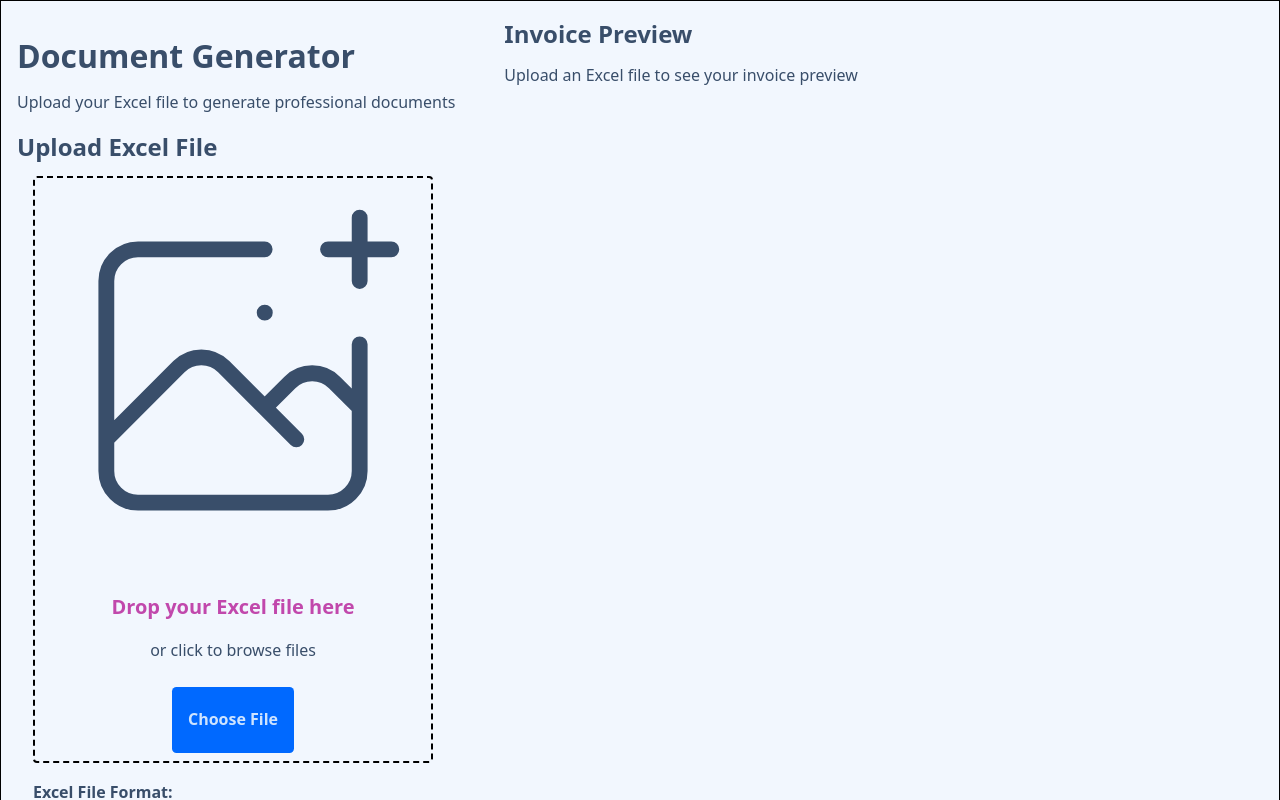
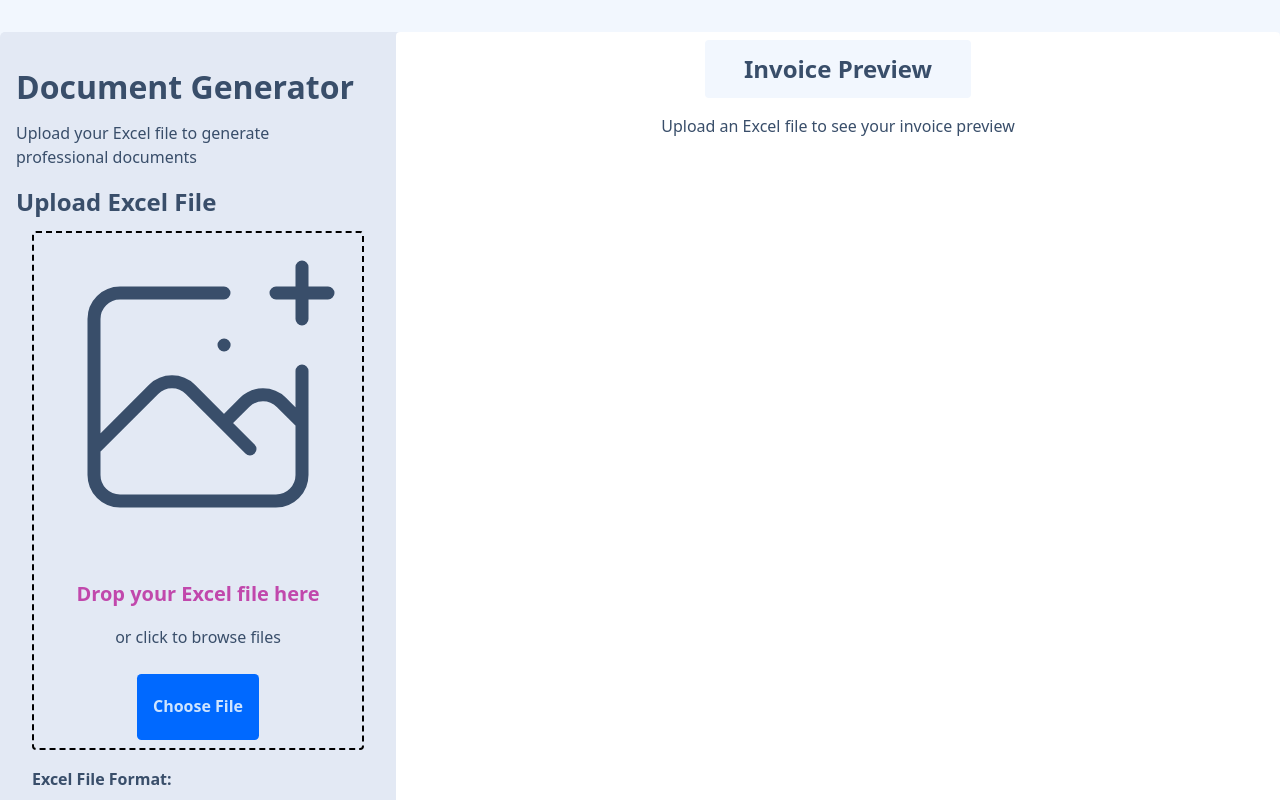
Before and after one commit to dzejkk/React_document_generator_from_excel, a React (Vite) app: page / in a window 1280 px wide. Shown: the top 800 px of the page. Built offline with nearby package versions, Linux system fonts and the light colour scheme; what @react-pdf/renderer would draw is missing.

Commit message:
added styles with modules.css

```diff
--- a/src/App.jsx
+++ b/src/App.jsx
@@ -18,15 +18,11 @@ function App() {
         <div className={style.flexRow}>
           {/* Left Column - Excel Upload */}
           <div className={style.leftColumn}>
-            <header className="text-center mb-8">
-              <h1 className="text-3xl font-bold text-gray-900 mb-2">
-                Document Generator
-              </h1>
-              <p className="text-gray-600">
-                Upload your Excel file to generate professional documents
-              </p>
+            <header>
+              <h1>Document Generator</h1>
+              <p>Upload your Excel file to generate professional documents</p>
             </header>
-            <h2 className="text-xl font-semibold mb-4">Upload Excel File</h2>
+            <h2>Upload Excel File</h2>
             <ExcelUploader
               onDataExtracted={handleExcelData}
               isLoading={isLoading}
@@ -35,14 +31,11 @@ function App() {
 
             {/* Show parsed data preview */}
             {invoiceData && (
-              <div className="mt-6 p-4 bg-gray-50 rounded-md">
-                <h3 className="font-medium text-gray-900 mb-2">
-                  Parsed Data Preview:
-                </h3>
-                <div className="text-sm text-gray-600 space-y-1">
+              <div>
+                <h3>Parsed Data Preview:</h3>
+                <div>
                   <p>
-                    <span className="font-medium">Name:</span>{" "}
-                    {invoiceData.clientName || "N/A"}
+                    <span>Name:</span> {invoiceData.clientName || "N/A"}
                   </p>
                   <p>
                     <span className="font-medium">ID:</span>{" "}
@@ -62,13 +55,15 @@ function App() {
           </div>
 
           {/* Right Column - PDF Preview/Generation */}
-          <div className="bg-white rounded-lg shadow-md p-6">
-            <h2 className="text-xl font-semibold mb-4">Invoice Preview</h2>
+          <div className={style.invoicePreviewContainer}>
+            <h2 className={style.invoiceHeader}>Invoice Preview</h2>
             {invoiceData ? (
               <DocumentPreview data={invoiceData} />
             ) : (
-              <div className="text-center py-12 text-gray-500">
-                <p>Upload an Excel file to see your invoice preview</p>
+              <div className={style.invoicePreviewInstructions}>
+                <p className={style.paragraph}>
+                  Upload an Excel file to see your invoice preview
+                </p>
               </div>
             )}
           </div>
--- a/src/App.module.css
+++ b/src/App.module.css
@@ -1,10 +1,12 @@
 .mainContainer {
+  padding-top: 2rem;
 }
 
 .seconadaryContainer {
   max-width: 80rem;
   margin: auto;
-  border: 1px solid black;
+  background-color: var(--color-base-300);
+  border-radius: 5px;
 }
 
 .flexRow {
@@ -15,3 +17,29 @@
 .leftColumn {
   padding: var(--padding-md);
 }
+
+.invoicePreviewContainer {
+  width: 100%;
+  text-align: center;
+  background-color: var(--color-base-100);
+  border-radius: var(--radius-selector);
+}
+
+.invoicePreviewInstructions {
+  text-align: center;
+}
+.paragraph {
+  text-align: center;
+  max-width: inherit;
+}
+
+.invoiceHeader {
+  padding-block: var(--padding-md);
+  background-color: var(--color-base-200);
+  border-radius: var(--radius-selector);
+  width: 30%;
+  margin: auto;
+  text-align: center;
+  color: var(--color-base-content);
+  margin-top: var(--padding-sm);
+}
--- a/src/components/DocumentPreview.jsx
+++ b/src/components/DocumentPreview.jsx
@@ -1,9 +1,10 @@
 import { useState } from "react";
 import { PDFDownloadLink, PDFViewer } from "@react-pdf/renderer";
 import DocumentTemplate from "../templates/DocumentTemplate";
+import style from "./DocumentPreview.module.css";
 
 const DocumentPreview = ({ data }) => {
-  const [showPreview, setShowPreview] = useState(false);
+  const [showPreview, setShowPreview] = useState(true);
 
   if (!data) {
     return (
@@ -14,9 +15,9 @@ const DocumentPreview = ({ data }) => {
   }
 
   return (
-    <div className="space-y-4">
+    <div className={style.documentPreview}>
       {/* Data Summary */}
-      <div className="bg-gray-50 rounded-lg p-4">
+      {/* <div className="bg-gray-50 rounded-lg p-4">
         <h3 className="font-medium text-gray-900 mb-3">Invoice Summary</h3>
         <div className="grid grid-cols-2 gap-4 text-sm">
           <div>
@@ -38,13 +39,13 @@ const DocumentPreview = ({ data }) => {
             </span>
           </div>
         </div>
-      </div>
+      </div> */}
 
       {/* Action Buttons */}
-      <div className="flex flex-col gap-3">
+      <div className={style.buttonContainer}>
         <button
           onClick={() => setShowPreview(!showPreview)}
-          className="bg-gray-600 text-white px-4 py-2 rounded-md hover:bg-gray-700 transition-colors"
+          className={style.button}
         >
           {showPreview ? "Hide Preview" : "Show PDF Preview"}
         </button>
@@ -52,7 +53,7 @@ const DocumentPreview = ({ data }) => {
         <PDFDownloadLink
           document={<DocumentTemplate data={data} />}
           fileName={`invoice-${data.invoiceNumber || "draft"}.pdf`}
-          className="bg-blue-600 text-white px-4 py-2 rounded-md hover:bg-blue-700 transition-colors text-center"
+          className={style.link}
         >
           {({ loading }) =>
             loading ? "Generating PDF..." : "Download Invoice PDF"
@@ -62,11 +63,8 @@ const DocumentPreview = ({ data }) => {
 
       {/* PDF Preview */}
       {showPreview && (
-        <div className="mt-6">
-          <div
-            className="border rounded-lg overflow-hidden"
-            style={{ height: "600px" }}
-          >
+        <div className={style.pdfDocumentModal}>
+          <div className={style.pdfContent} style={{ height: "100%" }}>
             <PDFViewer width="100%" height="100%">
               <DocumentTemplate data={data} />
             </PDFViewer>
--- /dev/null
+++ b/src/components/DocumentPreview.module.css
@@ -0,0 +1,56 @@
+.documentPreview {
+}
+
+.pdfDocumentModal {
+  height: 66rem;
+}
+
+.pdfContent {
+  background-color: aliceblue;
+}
+
+.button {
+  background-color: var(--color-secondary);
+  color: var(--color-secondary-content);
+  padding-block: var(--padding-sm);
+  padding-inline: var(--padding-md);
+  cursor: pointer;
+  display: inline-block;
+  transition: all 0.2s ease-in-out;
+  font-weight: 700;
+  border-radius: var(--size-selector);
+  border: none;
+  width: 13rem;
+  font-size: 1rem;
+}
+
+.button:hover {
+  filter: brightness(1.2);
+}
+
+.link {
+  background-color: var(--color-info);
+  color: var(--color-info-content);
+  padding-block: var(--padding-sm);
+  padding-inline: var(--padding-md);
+  cursor: pointer;
+  transition: all 0.2s ease-in-out;
+  font-weight: 700;
+  border-radius: var(--size-selector);
+  border: none;
+  width: 13rem;
+  text-decoration: none;
+  font-size: 1rem;
+}
+
+.link:hover {
+  filter: brightness(1.2);
+}
+
+.buttonContainer {
+  display: flex;
+  flex-direction: row;
+  gap: 1rem;
+  justify-content: center;
+  padding-block: var(--padding-sm);
+}
--- a/src/components/ExcelUploader.module.css
+++ b/src/components/ExcelUploader.module.css
@@ -13,8 +13,8 @@
 
 .dragOver {
   border-color: var(--color-accent);
-  background-color: var(--color-base-300);
-  filter: drop-shadow(5px 5px red); /*wtf skus to doladit*/
+  background-color: var(--color-base-200);
+  box-shadow: 0 0 0.75rem var(--color-accent); /*wtf skus to doladit*/
 }
 
 .formatRequirements {
--- a/src/templates/DocumentTemplate.jsx
+++ b/src/templates/DocumentTemplate.jsx
@@ -4,7 +4,7 @@ import { Document, Page, Text, View, StyleSheet } from "@react-pdf/renderer";
 const styles = StyleSheet.create({
   page: {
     flexDirection: "column",
-    backgroundColor: "#FFFFFF",
+    backgroundColor: "#ffffff",
     padding: 30,
     fontFamily: "Helvetica",
   },
```
